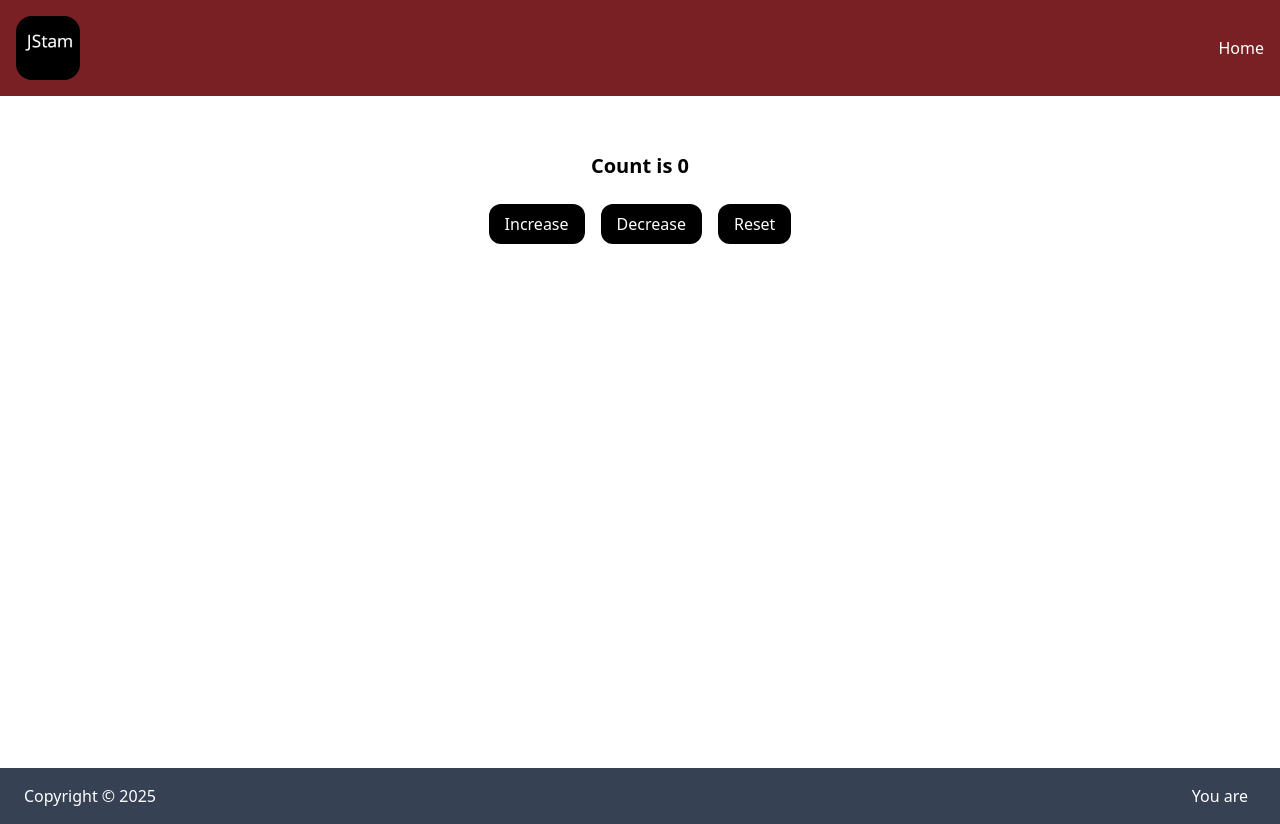
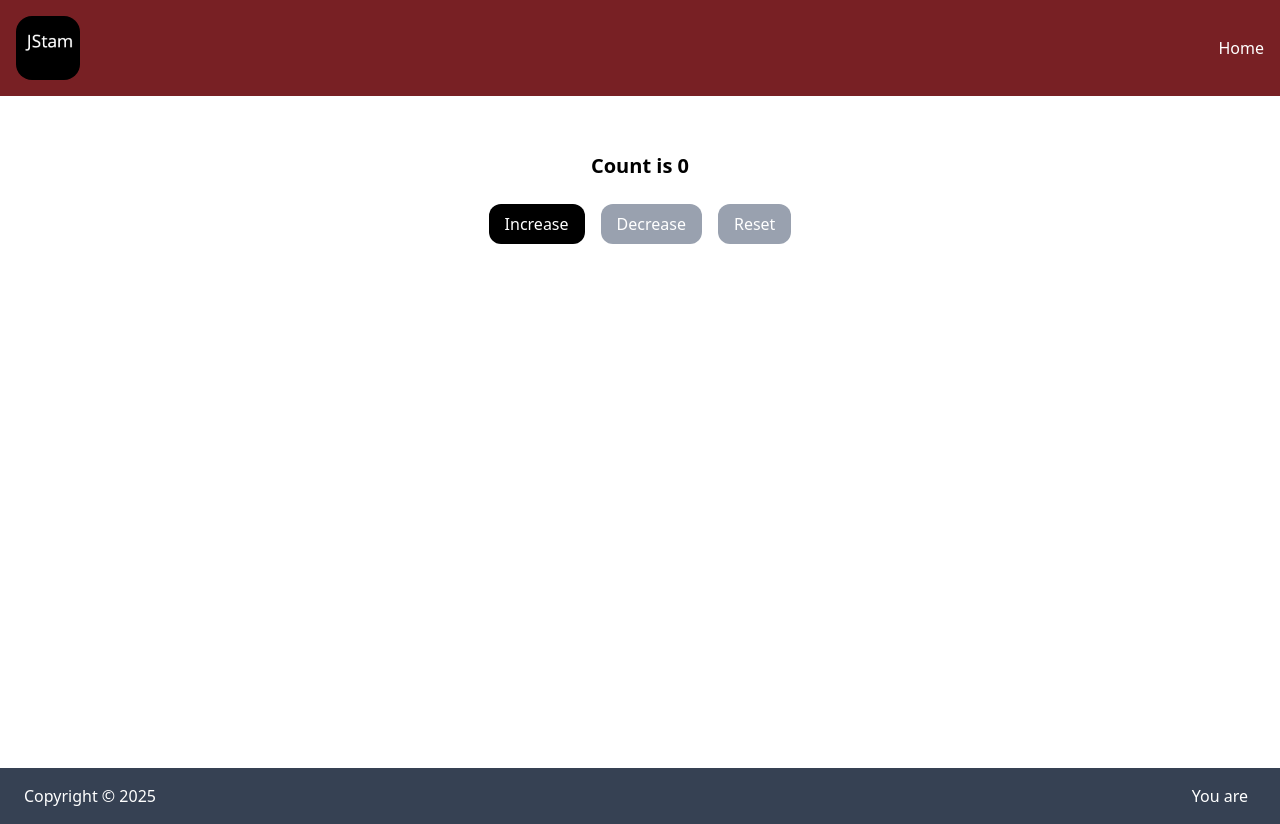
Before and after one commit to jstam2023/ReactClass, a React (Vite) app: page / in a window 1280 px wide. Built offline with nearby package versions, Linux system fonts and the light colour scheme.

Commit message:
feat: added FunctionalComponentWithState with CounterButton components and Props

```diff
--- a/src/components/FunctionalComponentWithState.tsx
+++ b/src/components/FunctionalComponentWithState.tsx
@@ -1,20 +1,27 @@
 import {useState} from "react";
+import CounterButton from "./CounterButton.tsx";
 const FunctionalComponentWithState = ()=> {
 
     const [count,setCount] = useState(0)
+    const [disabled, setDisabled] = useState(true);
+
 
     const increaseCount = () => {
         setCount(count+1)
+        setDisabled(false)
     }
 
     const decreaseCount = () => {
-        if(count>0){
+        if(count === 1 ) {
+            setDisabled(true)
+        } if(count>=1){
             setCount(count-1)
         }
     }
 
     const reset = () => {
         setCount(0)
+        setDisabled(true)
     }
 
 
@@ -24,15 +31,10 @@ const FunctionalComponentWithState = ()=> {
             <div className="space-y-4 pt-12">
                 <h1 className="text-center py-2 font-bold text-xl">Count is {count}</h1>
                 <div className="text-center">
-                    <button onClick={increaseCount}
-                            className="hover:text-green-500 bg-black text-white rounded-xl py-2 px-4 mx-2">Increase
-                    </button>
-                    <button onClick={decreaseCount}
-                            className="hover:text-red-500 bg-black text-white rounded-xl py-2 px-4 mx-2">Decrease
-                    </button>
-                    <button onClick={reset}
-                            className="hover:text-blue-500 bg-black text-white rounded-xl py-2 px-4 mx-2">Reset
-                    </button>
+                    <CounterButton onClick={increaseCount} disabled={false} label="Increase"/>
+                    <CounterButton onClick={decreaseCount} disabled={disabled} label="Decrease" addClass="bg-cf-dark-red"/>
+                    <CounterButton onClick={reset} disabled={disabled} label="Reset" addClass="bg-green-400 hover:text-black"/>
+
                 </div>
             </div>
 
```
